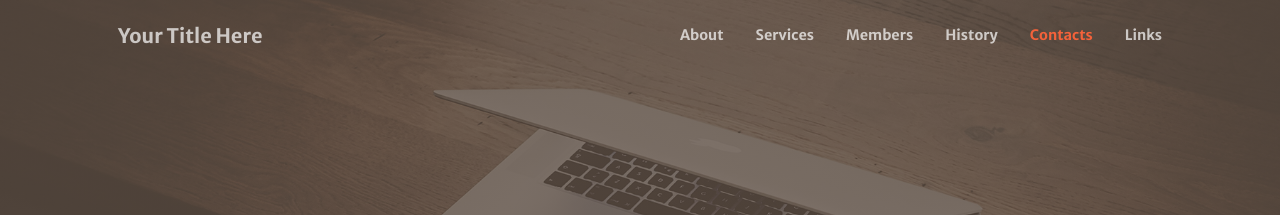
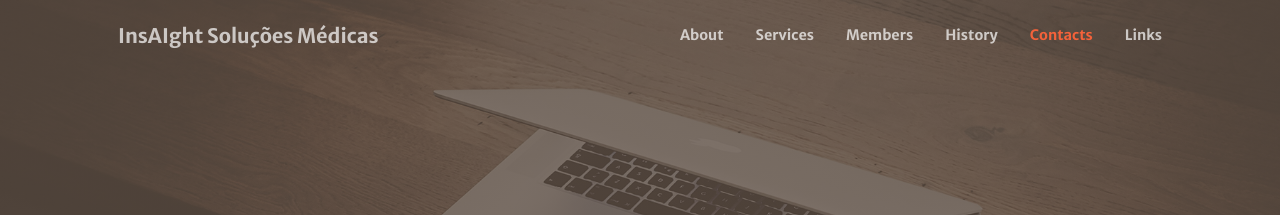
Before and after one commit to Vianest-iTec/vianest-itec.github.io, a Jekyll site: the page built from index.md, in a window 1280 px wide. Shown: the top 215 px of the page. Built offline with Jekyll 4.4.1, drawn with Linux system fonts in a browser that asks for light colours; comment, search, counter and statistics services are not loaded.

Commit message:
chore: definindo configurações iniciais

```diff
--- a/_config.yml
+++ b/_config.yml
@@ -1,11 +1,11 @@
 # Site settings
-title: Your Title Here
+title: InsAIght Soluções Médicas
 description: > # this means to ignore newlines until "baseurl:"
-repository: vvalchev/creative-theme-jekyll-new
-baseurl: "/creative-theme-jekyll-new/" # the subpath of your site, e.g. /blog/
-url: "" # the base hostname & protocol for your site
+repository: Vianest-iTec/vianest-itec.github.io
+baseurl: "" # the subpath of your site, e.g. /blog/
+url: "https://vianest-itec.github.io" # the base hostname & protocol for your site
 author: Copyright &copy; 2019 - Start Bootstrap
-lang: en_US
+lang: pt_BR
 
 # Build settings
 safe: true # always trues on github-pages, disables _plugins/
--- /dev/null
+++ b/mise.toml
@@ -0,0 +1,2 @@
+[tools]
+ruby = "3.1.3"
```
Also changed, not shown: Gemfile.lock.
